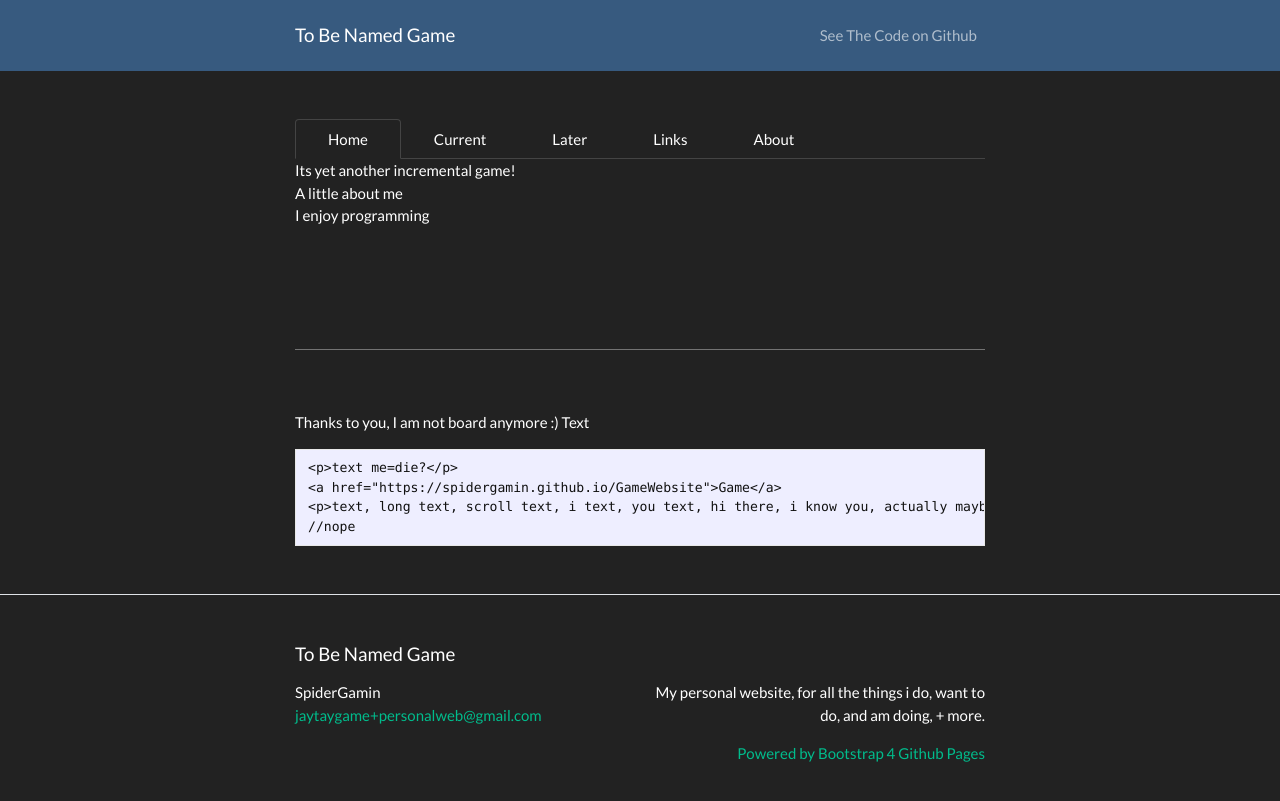
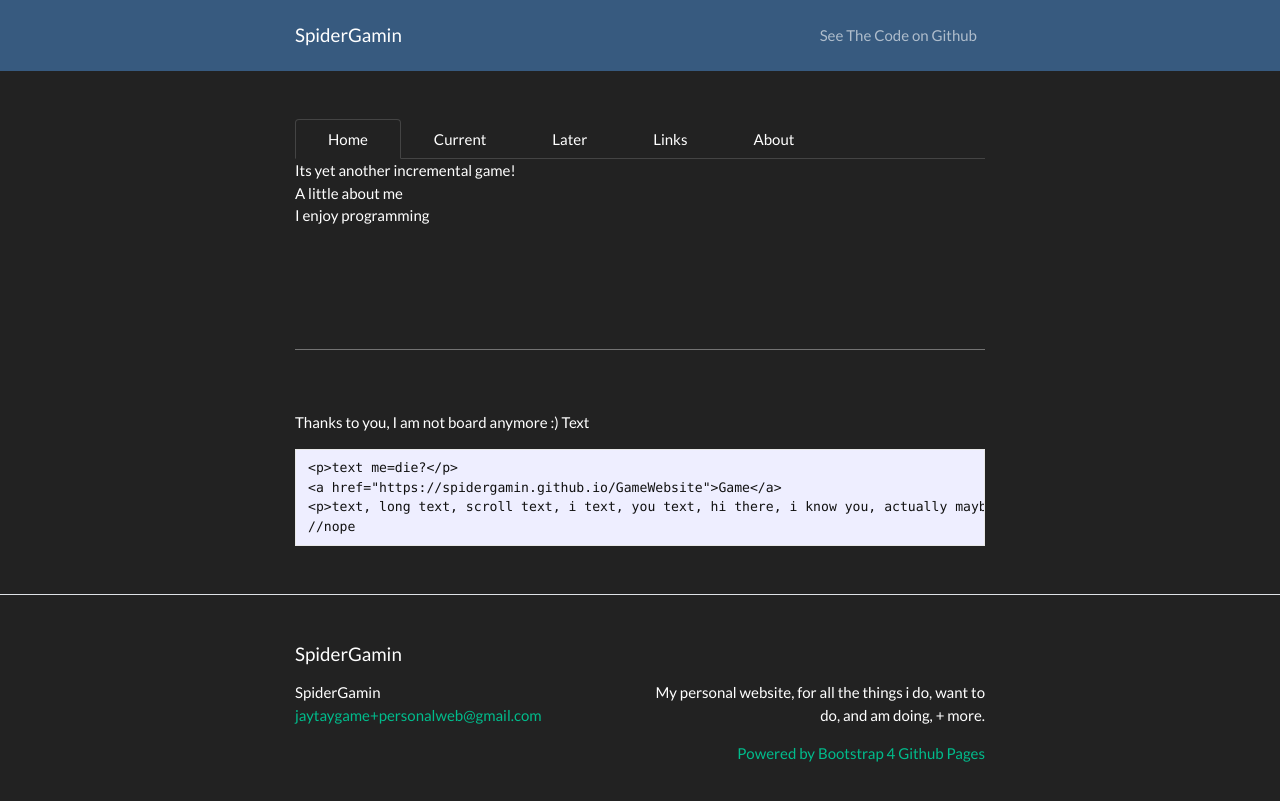
Before and after one commit to insberr/insberr.github.io, a Jekyll site: the page built from index.md, in a window 1280 px wide. Shown: the top 801 px of the page. Built offline with Jekyll 4.4.1, drawn with Linux system fonts in a browser that asks for light colours; our own code applies the rules of GitHub Pages for plain Markdown files.

Commit message:
Update _config.yml

```diff
--- a/_config.yml
+++ b/_config.yml
@@ -16,7 +16,7 @@
 siteversion: V 0.0.1 Beta
 todobar: 5
 autoseconds:
-title: To Be Named Game
+title: SpiderGamin
 email: "jaytaygame+personalweb@gmail.com"
 description: >- # this means to ignore newlines until "baseurl:"
   My personal website, for all the things i do, want to do, and am doing, + more.
```
